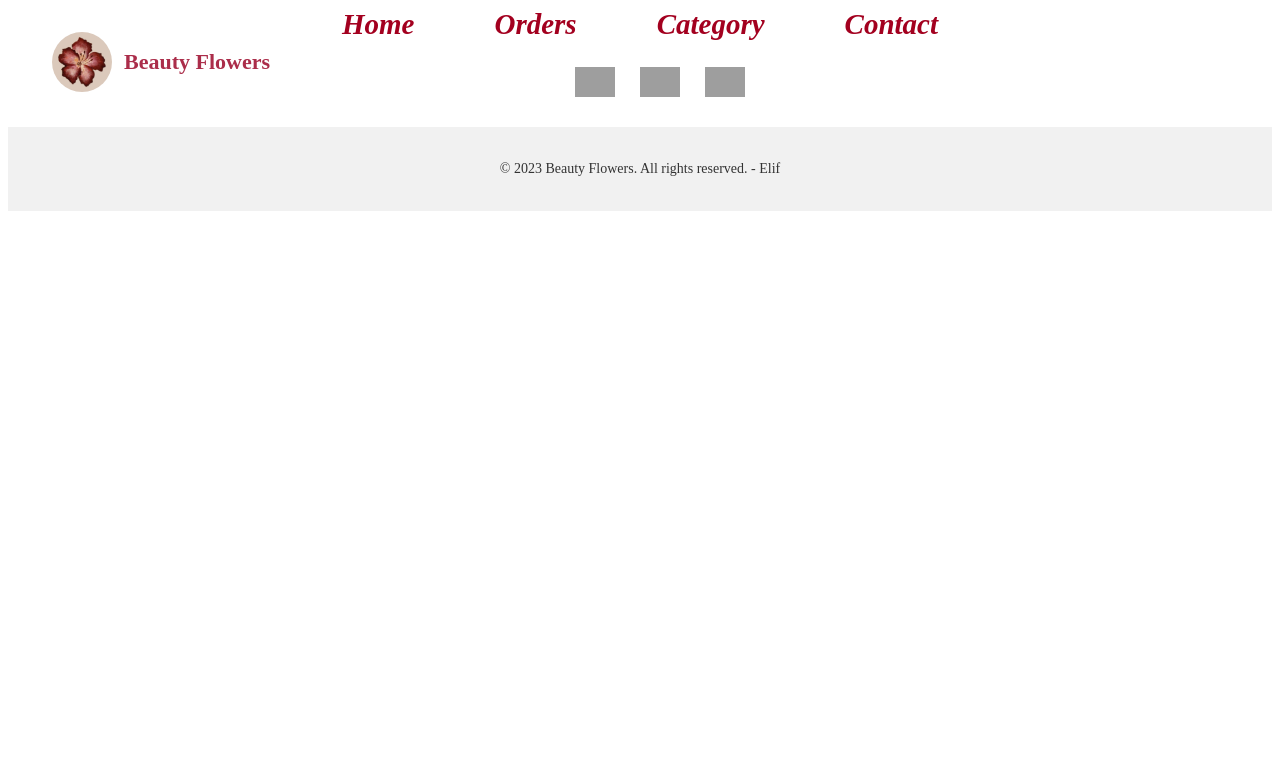
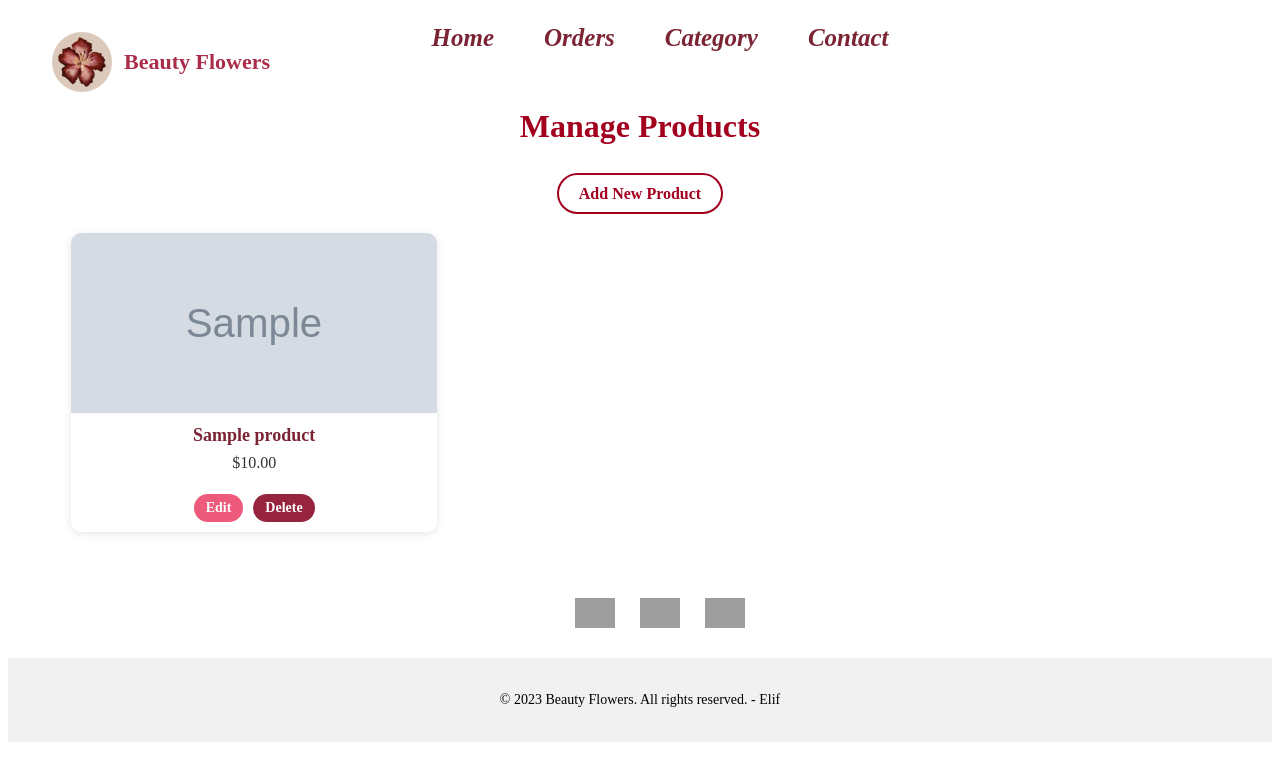
Before and after one commit to ulkukilic/beauty-flowers-shop, a PHP site: page /admin/category.php in a window 1280 px wide. Shown: the top 781 px of the page. Run offline with PHP 8.4, Linux system fonts and the light colour scheme; the visitor is signed in with stand-in values (Sample User, id 1); tables that the repository leaves empty or names only in its code hold one stand-in row (values such as "Sample post"); grey boxes marked "Sample" are stand-in pictures; grey boxes are pictures that could not be loaded.

Commit message:
Admin Manage Products

```diff
--- a/admin/category.php
+++ b/admin/category.php
@@ -6,6 +6,8 @@ if (!isset($_SESSION['user_id'])) {
     header('Location: login.php');
     exit;
 }
+$sql = "SELECT * FROM products ORDER BY id DESC";
+$result = $conn->query($sql);
 
 ?>
 
@@ -17,16 +19,41 @@ if (!isset($_SESSION['user_id'])) {
     <title>Beauty Flowers Shop</title>
     <link href="https://fonts.googleapis.com/css2?family=Playfair+Display&display=swap" rel="stylesheet">
 
-    <link rel="stylesheet" href="../css/css.css">
+    <link rel="stylesheet" href="../css/category.css">
 </head>
 <body>
 <?php include_once '../layouts/menu.php'; ?>
 
+<main>
+    <div class="admin-header"><h1> Manage Products</h1></div>
+    <div class="admin-actions">
+        <a href="add_product.php" class="btn-primary">Add New Product</a>
+    </div>
+
+    <div class="product-list">
+        <?php if ($result && $result->num_rows): ?>
+            <?php while ($prod = $result->fetch_assoc()): ?>
+                <div class="product-card">
+                    <img src="../images/<?= htmlspecialchars($prod['image_file']) ?>" alt="<?= htmlspecialchars($prod['name']) ?>">
+                    <div class="product-info">
+                        <h3><?= htmlspecialchars($prod['name']) ?></h3>
+                        <p>$<?= number_format($prod['price'], 2) ?></p>
+                    </div>
+                    <div class="admin-controls">
+                        <a href="edit_product.php?id=<?= $prod['id'] ?>" class="btn-secondary">Edit</a>
+                        <a href="delete_product.php?id=<?= $prod['id'] ?>" class="btn-danger" onclick="return confirm('Are you sure?');">Delete</a>
+                    </div>
+                </div>
+            <?php endwhile; ?>
+        <?php else: ?>
+            <p style="text-align:center; width:100%;">No products found.</p>
+        <?php endif; ?>
+    </div>
+</main>
 
 
 
 <?php include_once '../layouts/footer.php'; ?>
 
-<script src="../js/javascript.js"></script>
 </body>
 </html>
--- /dev/null
+++ b/css/category.css
@@ -0,0 +1,201 @@
+
+/* GENEL KAPSAYICI */
+.container {
+    width: 90%;
+    max-width: 1200px;
+    margin: auto;
+}
+
+/* MENÜ ORTADA */
+.navbar .menu {
+    position: relative;
+    z-index: 1001;
+        width: 100%;
+}
+
+.menu {
+    display: flex;
+    justify-content: center;
+    align-items: center;
+}
+
+.menu ul {
+    list-style: none;
+    display: flex;
+    gap: 50px;
+     justify-content: center;
+}
+
+.menu ul li a {
+    text-decoration: none;
+    color: #7a2434;
+    font-weight: 600;
+    font-size: 25px;
+    font-style: italic;   /* italik */
+    transition: color 0.3s ease;
+    text-align: center;
+}
+
+.menu ul li a:hover {
+    color: #85001a; /* daha koyu bordo */
+}
+
+
+/* Grid: tam genişlikte ve 3 sütun */
+.product-list {
+    display: grid;
+    grid-template-columns: repeat(3, 1fr);  /* 3 kolona zorla */
+    gap: 20px;                              /* kart araları */
+    width: 90%;
+    max-width: 1200px;
+    margin: 0 auto 40px;                   /* ortala ve altta boşluk */
+    padding: 0;
+    list-style: none;
+}
+
+/* Kart kapsayıcı */
+.product-card {
+    background: #fff;
+    border-radius: 10px;
+    box-shadow: 0 2px 8px rgba(0,0,0,0.1);
+    overflow: hidden;
+    display: flex;
+    flex-direction: column;
+    height: 100%;
+}
+
+/* Resim: kolon genişliğini tamamen kullan, sabit yükseklik */
+.product-card img {
+    width: 100%;
+    height: 180px;
+    object-fit: cover;
+    display: block;
+}
+
+/* Alt bilgi: başlık & fiyat ortada */
+.product-info {
+    padding: 12px;
+    text-align: center;
+    flex: 1;
+}
+.product-info h3 {
+    margin: 0 0 8px;
+    font-size: 18px;
+    color: #7a2434;
+}
+.product-info p {
+    margin: 0;
+    font-size: 16px;
+    color: #333;
+}
+
+
+.admin-header h1 {
+    color: #a3001f;
+    text-align: center;  /* ortala */
+    margin: 40px 0;      /* üst-alt boşluk */
+}
+
+
+.admin-actions {
+    text-align: center;  /* butonu ortala */
+    margin-bottom: 30px; /* alt boşluk */
+}
+
+.btn-primary {
+    background-color: transparent;
+    color: #a3001f;
+    border: 2px solid #a3001f;
+    padding: 10px 20px;
+    border-radius: 30px;
+    font-weight: bold;
+    text-decoration: none;
+    transition: background-color 0.3s ease, color 0.3s ease;
+}
+.btn-primary:hover {
+    background-color: #a3001f;
+    color: #fff;
+}
+/* Düzenleme/Silme butonları */
+.admin-controls {
+    display: flex;
+    justify-content: center;
+    gap: 10px;
+    padding: 10px;
+}
+.btn-secondary,
+.btn-danger {
+    padding: 6px 12px;
+    border-radius: 20px;
+    font-size: 14px;
+    font-weight: 600;
+    text-decoration: none;
+}
+.btn-secondary {
+    background-color: #ed5a7c;
+    color: #fff;
+}
+.btn-secondary:hover {
+    background-color: #d04869;
+}
+.btn-danger {
+    background-color: #96243e;
+    color: #fff;
+}
+.btn-danger:hover {
+    background-color: #7a2434;
+}
+/* SOSYAL İKONLAR */
+.social {
+    background: #fff;
+    padding: 10px 0;
+    margin-top: auto;
+}
+
+.social ul {
+    list-style: none;
+    display: flex;
+    justify-content: center;
+    gap: 25px;
+}
+
+.social ul li a img {
+    width: 40px;
+    transition: transform 0.3s;
+}
+
+.social ul li a img:hover {
+    transform: scale(1.1);
+}
+
+/* Logo styling  */
+.navbar-logo {
+    position: absolute;
+    top: 30px;
+    left: 50px;
+    display: flex;
+    align-items: center;
+    gap: 10px;
+    font-weight: bold;
+    font-size: 22px;
+    color: #ab2d4a;
+}
+
+.navbar-logo img {
+    width: 60px;
+    height: 60px;
+    border-radius: 50%;
+    object-fit: cover;
+    border: 2px solid #fff;
+    box-shadow: 0 0 5px rgba(255,255,255,0.3);
+}
+
+
+
+/* FOOTER */
+.footer {
+    background: #f1f1f1;
+    padding: 20px 0;
+    font-size: 14px;
+    text-align: center;
+}
```
Also changed, not shown: admin/orders.php (+32 -0 lines), admin/add_product.php (added), admin/edit_product.php (added), css/categories.css (line endings or trailing spaces).
